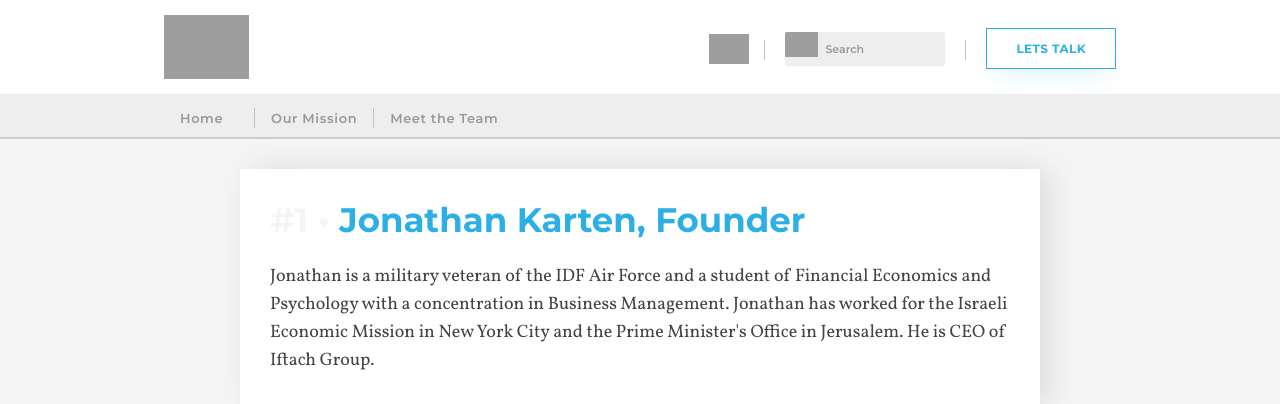
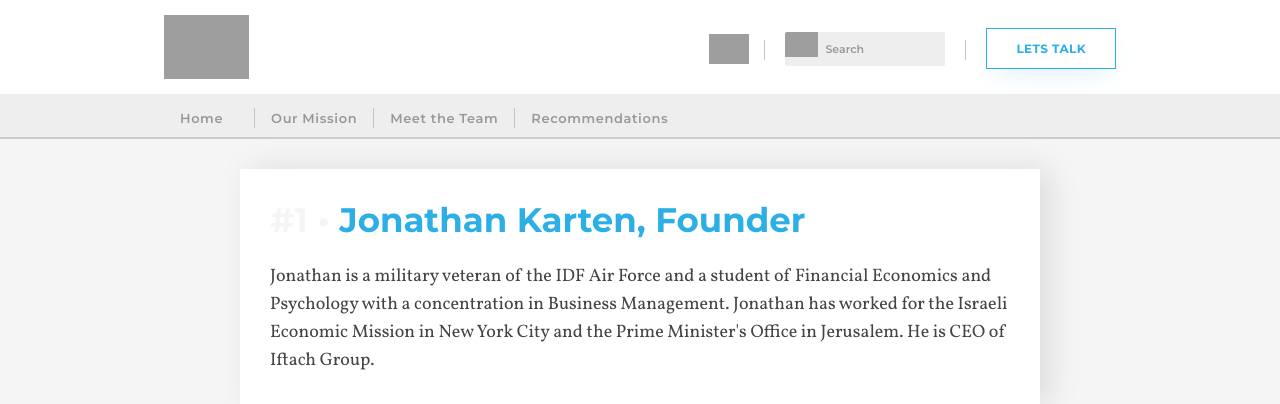
Before and after one commit to seanelevan/iftach, a PHP site: page /meettheteam/index.php in a window 1280 px wide. Shown: the top 404 px of the page. Run offline with PHP 8.4, Linux system fonts and the light colour scheme; grey boxes are pictures that could not be loaded.

Commit message:
Update header.php

```diff
--- a/web/header.php
+++ b/web/header.php
@@ -71,6 +71,10 @@ color:#999;
 
 <a href="../meettheteam"><div style="color:#999999;font-weight:600;font-family:'Montserrat';font-size:13px;padding:16px;line-height:17px;float:left;text-align:center;letter-spacing:0.6px;">Meet the Team</div></a>
 
+<div style="float:left;margin-top:14px;height:20px;width:1px;background-color:#c4c4c4;"></div>
+
+<a href="../recommendations"><div style="color:#999999;font-weight:600;font-family:'Montserrat';font-size:13px;padding:16px;line-height:17px;float:left;text-align:center;letter-spacing:0.6px;">Recommendations</div></a>
+
 </div>
 
 </div>
```
